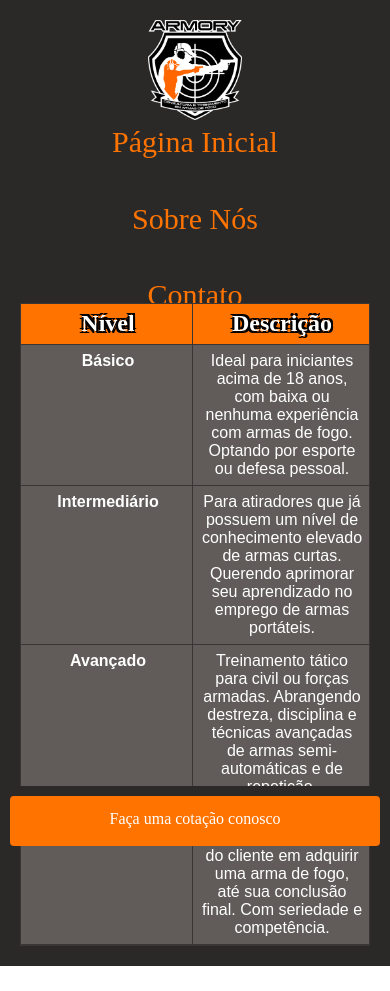
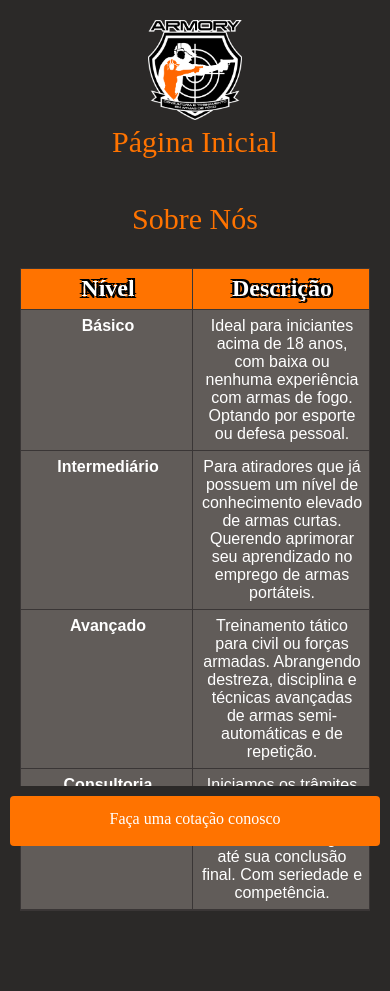
Before and after one commit to fabiogarbato/Armory, a React (Create React App) app: page /tabela in a window 390 px wide. Before the commit the page ends 966 px from the top, so only its background shows below. Built offline with nearby package versions, Linux system fonts and the light colour scheme; a web font is replaced by a local one.

Commit message:
Ajuste de responsividade na tela de tabela

```diff
--- a/src/pages/Tabela/tabelaCursos.css
+++ b/src/pages/Tabela/tabelaCursos.css
@@ -148,7 +148,8 @@
 
   .custom-table {
     overflow-x: auto;
-    margin-top: 75%;
+    margin-top: 65%;
+    margin-bottom: 60px;
   }
 
   .Table-Content-container {
```
